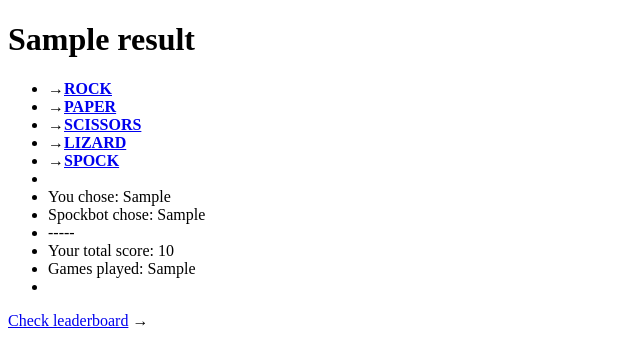
After one commit to avukonke/mxit-spock_flask, a Flask app: template templates/play.html in a window 1280 px wide. The commit adds this page. Shown: the top 357 px of the page, without its empty margins (0-640 px from the left). Run offline with Flask 2, Linux system fonts and the light colour scheme; the template is opened without the code that fills it: most values are stand-ins (such as "Sample title", 1, 10 or a date in 2020).

Commit message:
quick revamp, and spockified

```diff
--- /dev/null
+++ b/templates/play.html
@@ -0,0 +1,25 @@
+{% extends "base.html" %}
+{% block body %}
+
+<h1>{{result}}</h1>
+<ul>
+	<li>&rarr;<a style="font-weight: bold;" href="/play?choice=rock">ROCK</a></li>
+	<li>&rarr;<a style="font-weight: bold;" href="/play?choice=paper">PAPER</a></li>
+	<li>&rarr;<a style="font-weight: bold;" href="/play?choice=scissors">SCISSORS</a></li>
+	<li>&rarr;<a style="font-weight: bold;" href="/play?choice=lizard">LIZARD</a></li>
+	<li>&rarr;<a style="font-weight: bold;" href="/play?choice=spock">SPOCK</a></li>
+	<li>&nbsp;<br /></li>
+	<li>You chose: {{user_weapon}}</li>
+	<li>Spockbot chose: {{computer_weapon}}</li>
+	<li>-----</li>
+	<li>Your total score: {{total}}</li>
+	<li>Games played: {{games_played}}</li>
+	<li>{{message}}</li>
+</ul>
+
+
+<p><a href="/leaderboard">Check leaderboard</a> &rarr;</p>
+<p>&nbsp;</p>
+
+
+{% endblock %}
```
Also changed, not shown: templates/index.html (+2 -23 lines).
